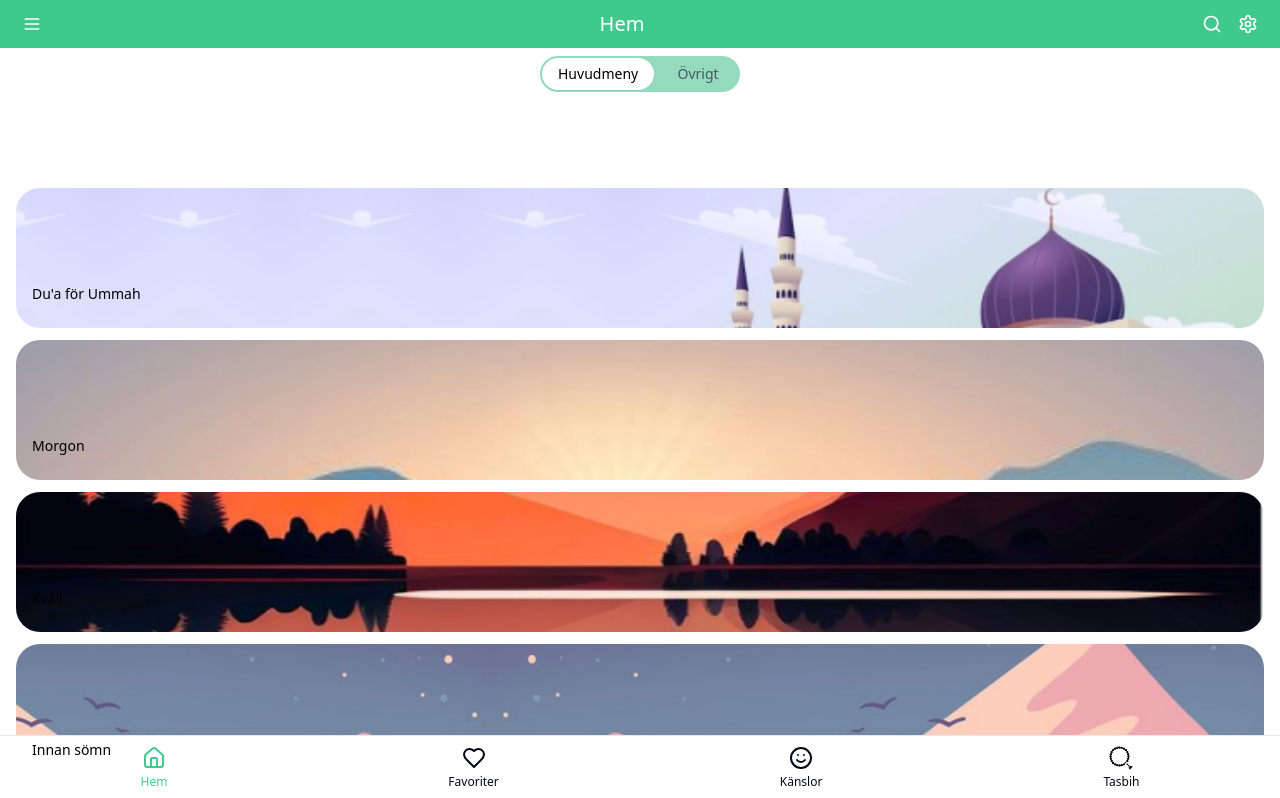
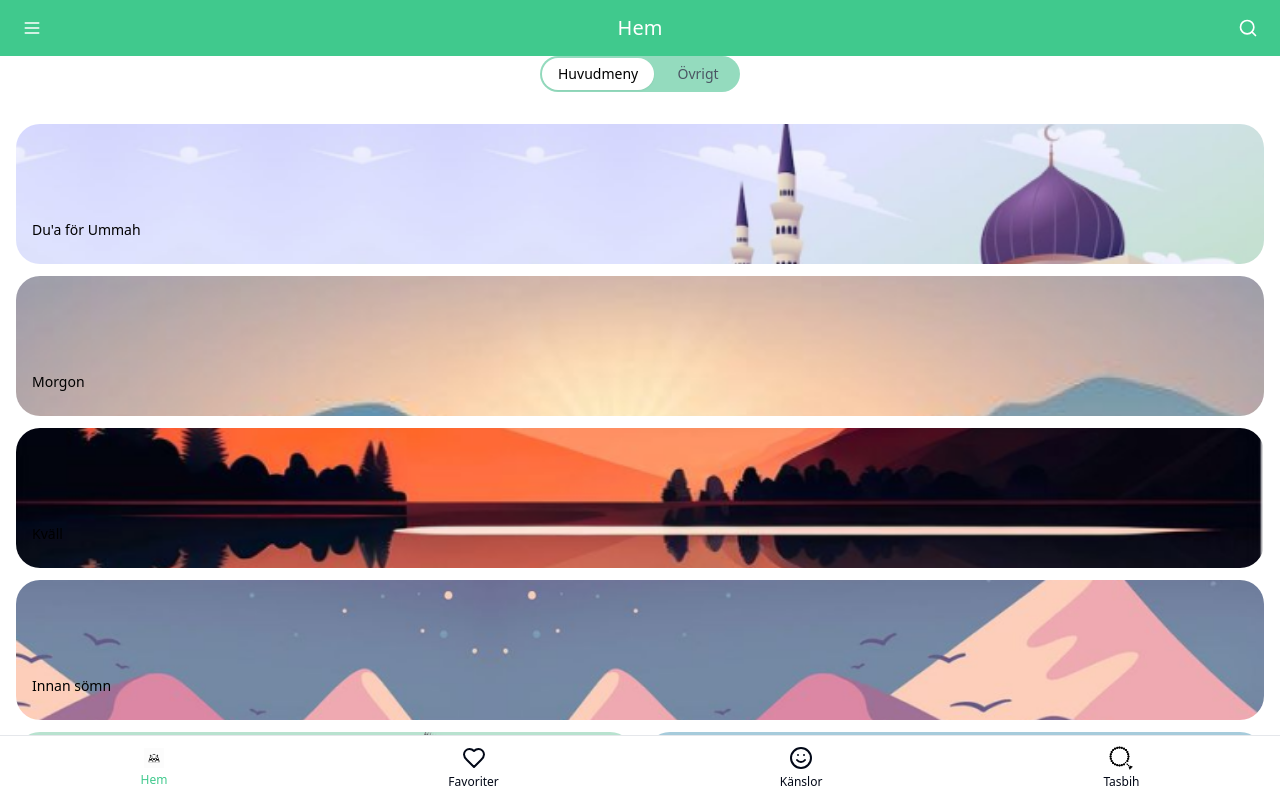
Before and after one commit to Usmanyousaf88/duapp, a React (Vite) app: page / in a window 1280 px wide. Shown: the top 798 px of the page. Built offline with nearby package versions, Linux system fonts and the light colour scheme.

Commit message:
Improve layout and styling
Adjusted the positioning of the cards to start just below the "Huvudmeny" and "Övrigt" tabs. Enhanced the appearance of the "Hem" header for better centering. Added the provided image above the "Hem" section in the layout.
[skip gpt_engineer]

```diff
--- a/src/components/BottomNav.tsx
+++ b/src/components/BottomNav.tsx
@@ -1,4 +1,4 @@
-import { Home, Heart, Smile } from "lucide-react";
+import { Heart, Smile } from "lucide-react";
 import { Link, useLocation } from "react-router-dom";
 
 export const BottomNav = () => {
@@ -10,8 +10,14 @@ export const BottomNav = () => {
     <nav className="fixed bottom-0 inset-x-0 bg-white border-t border-gray-200">
       <div className="flex justify-around items-center h-16">
         <Link to="/" className="flex flex-col items-center space-y-1">
-          <Home className={`w-6 h-6 ${isHomePage ? "text-[#40C98D]" : ""}`} />
-          <span className={`text-xs ${isHomePage ? "text-[#40C98D]" : ""}`}>Hem</span>
+          <div className="flex flex-col items-center">
+            <img
+              src="/lovable-uploads/d032001a-da70-4ec8-a670-ee7da29c8a33.png"
+              alt="Mosque"
+              className="w-5 h-5 mb-1"
+            />
+            <span className={`text-xs ${isHomePage ? "text-[#40C98D]" : ""}`}>Hem</span>
+          </div>
         </Link>
         <Link to="/favoriter" className="flex flex-col items-center space-y-1">
           <Heart className="w-6 h-6" />
--- a/src/components/CategoryGrid.tsx
+++ b/src/components/CategoryGrid.tsx
@@ -15,7 +15,7 @@ export const CategoryGrid = ({ categories, searchQuery }: CategoryGridProps) =>
   );
 
   return (
-    <div className="grid grid-cols-2 gap-3 pt-20 pb-24 overflow-y-auto">
+    <div className="grid grid-cols-2 gap-3 pt-4 pb-24 overflow-y-auto">
       {filteredCategories.map((category, index) => (
         <CategoryCard
           key={index}
--- a/src/components/Header.tsx
+++ b/src/components/Header.tsx
@@ -2,17 +2,14 @@ import { Menu, Search, Settings } from "lucide-react";
 
 export const Header = () => (
   <div className="fixed top-0 inset-x-0 bg-[#40C98D] z-10">
-    <div className="flex items-center justify-between px-4 py-2">
+    <div className="flex items-center justify-between px-4 py-3">
       <button className="p-1.5 hover:bg-white/10 rounded-lg transition-colors">
         <Menu className="w-5 h-5 text-white" />
       </button>
-      <h1 className="text-xl font-medium text-white">Hem</h1>
+      <h1 className="text-xl font-medium text-white absolute left-1/2 transform -translate-x-1/2">Hem</h1>
       <div className="flex items-center gap-1">
         <button className="p-1.5 hover:bg-white/10 rounded-lg transition-colors">
           <Search className="w-5 h-5 text-white" />
-        </button>
-        <button className="p-1.5 hover:bg-white/10 rounded-lg transition-colors">
-          <Settings className="w-5 h-5 text-white" />
         </button>
       </div>
     </div>
```
Also changed, not shown: public/lovable-uploads/d032001a-da70-4ec8-a670-ee7da29c8a33.png (added).
